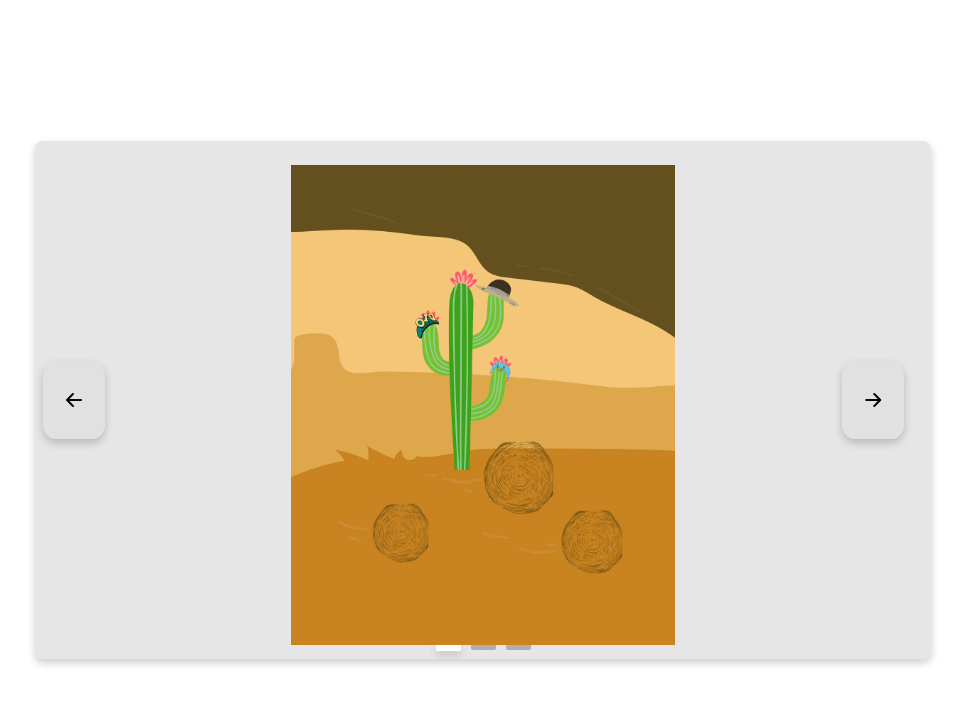
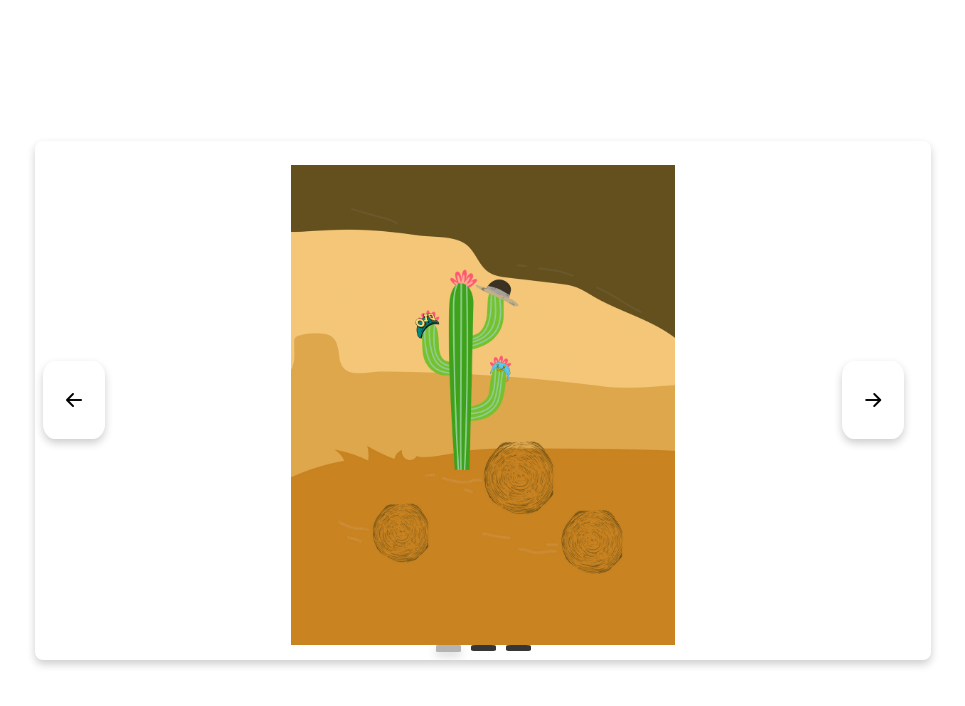
Before and after one commit to Rueda-Juan/CursoFullstacks, a plain HTML site: page Tarea 6/Carrusel.html in a window 1280 px wide. Shown: the whole page, without its empty margins (157-1122 px from the left). Drawn offline with nearby package versions, Linux system fonts and the light colour scheme.

Commit message:
correccion de colores

```diff
--- a/Tarea 6/carrusel.css
+++ b/Tarea 6/carrusel.css
@@ -15,7 +15,7 @@ body {
   max-width: 90%;
   overflow: hidden;
   box-shadow: 0 4px 8px rgba(0, 0, 0, 0.2);
-  background: #e6e6e6;
+  background: #ffffff;
   border-radius: 8px;
   padding: 1vh;
 }
@@ -45,7 +45,7 @@ body {
   position: absolute;
   top: 50%;
   transform: translateY(-50%);
-  background: rgba(221, 221, 221, 0.5);
+  background: rgba(255, 255, 255, 0.5);
   color: rgb(0, 0, 0);
   border: none;
   padding: 15px;
@@ -58,7 +58,7 @@ body {
 }
 
 .nav-btn:hover {
-  background: rgba(160, 160, 160, 0.8);
+  background: rgba(255, 255, 255, 0.8);
 }
 
 .nav-btn #botonAtras {
@@ -77,17 +77,18 @@ body {
 }
 
 .punto {
+  margin-top: 1px;
   width: 25px;
   height: 6px;
   border-radius: 20%;
   transition: 0.3s;
-  background-color: #afafaf;
+  background-color: #363636;
 }
 
 .puntoActivo {
   width: 25px;
   height: 7px;
   border-radius: 10%;
-  background-color: #ffffff;
+  background-color: #b4b4b4;
   box-shadow: 0 4px 8px rgba(51, 51, 51, 0.2);
 }
```
